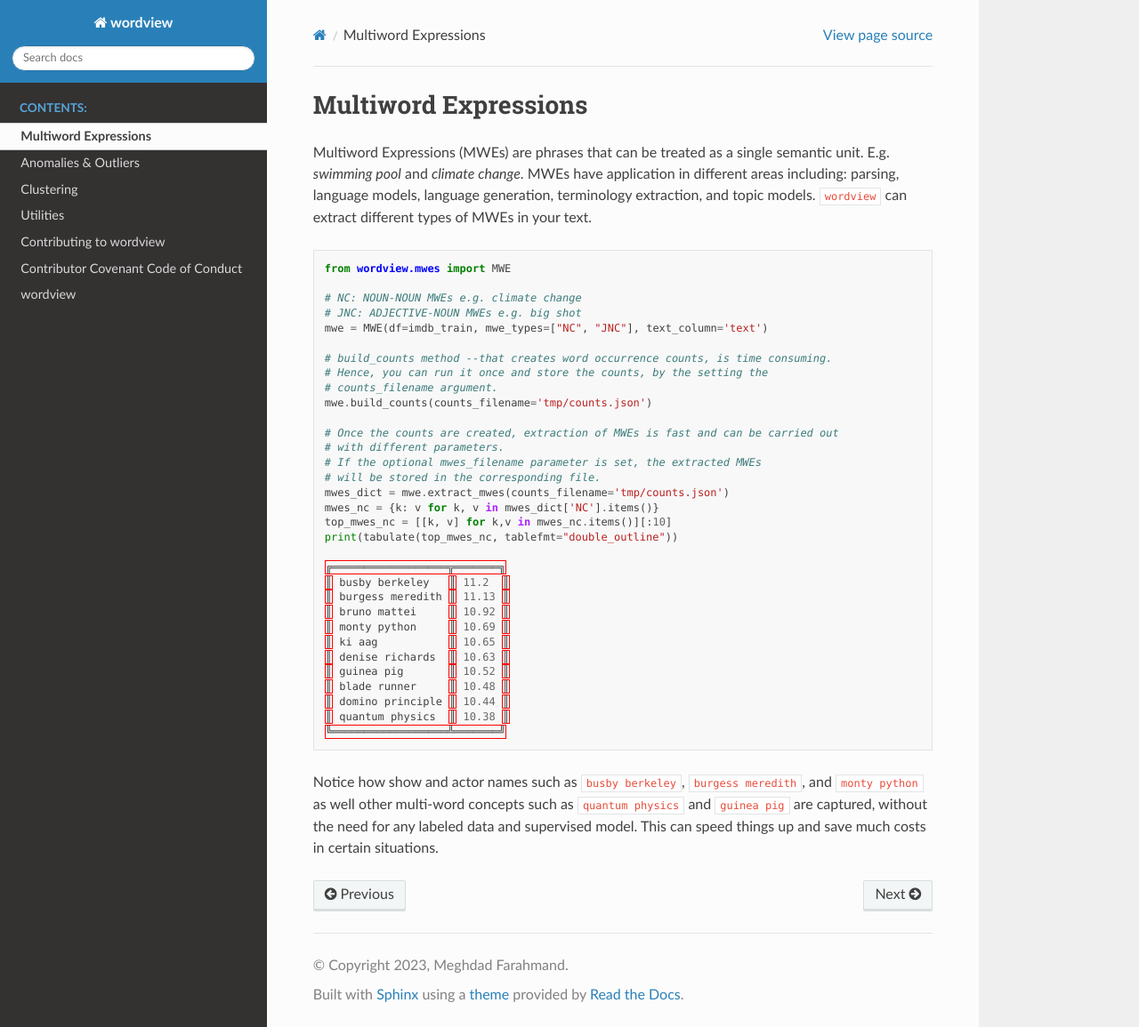
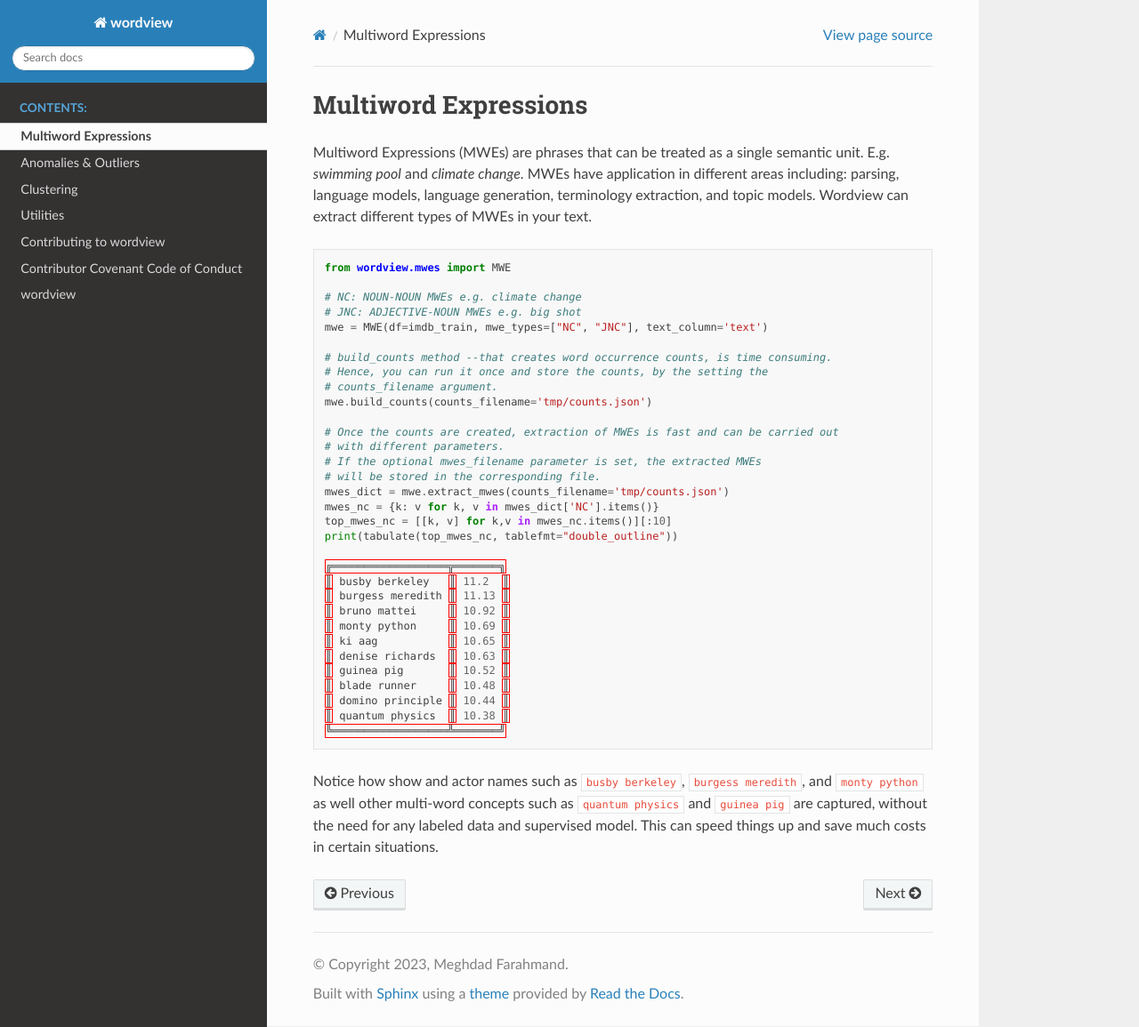
Before and after one commit to meghdadFar/wordview, a Sphinx documentation site: the page built from docs/source/mwes.rst, in a window 1280 px wide and 1155 px high. Shown: the whole window at 89% size. Built offline with Sphinx 7.4.7 and the Read the Docs theme 2.0.0, drawn with Linux system fonts in a browser that asks for light colours.

```diff
--- a/docs/source/mwes.rst
+++ b/docs/source/mwes.rst
@@ -5,7 +5,7 @@ Multiword Expressions (MWEs) are phrases that can be treated as a single
 semantic unit. E.g. *swimming pool* and *climate change*. MWEs have
 application in different areas including: parsing, language models,
 language generation, terminology extraction, and topic models.
-``wordview`` can extract different types of MWEs in your text.
+Wordview can extract different types of MWEs in your text.
 
 .. code:: python
 
```
